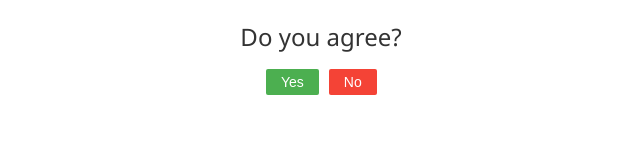
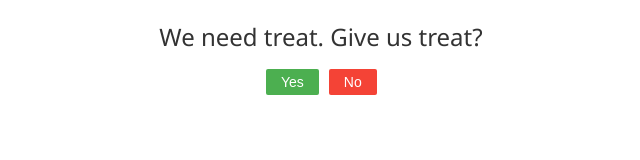
Before and after one commit to FaisalAhmedNour/force-yes-button, a plain HTML site: page index.html in a window 1280 px wide. Shown: the whole page, without its empty margins (319-959 px from the left). Drawn offline with Linux system fonts and the light colour scheme.

Commit message:
question changed

```diff
--- a/index.html
+++ b/index.html
@@ -128,7 +128,7 @@
     </style>
 </head>
 <body>
-    <h1 class="question">Do you agree?</h1>
+    <h1 class="question">We need treat. Give us treat?</h1>
 
     <div class="buttons-container">
         <button class="yes-btn" id="yesBtn">Yes</button>
@@ -146,10 +146,6 @@
         const buttonsContainer = document.querySelector('.buttons-container');
 
         function getRandomPosition() {
-            // Calculate maximum safe positions to keep button within viewport
-            // window.innerWidth = total width of browser window
-            // noBtn.offsetWidth = width of the button
-            // We subtract button width + 20px padding to ensure button stays visible
             const maxX = window.innerWidth - noBtn.offsetWidth - 20;
             const maxY = window.innerHeight - noBtn.offsetHeight - 20;
 
```
